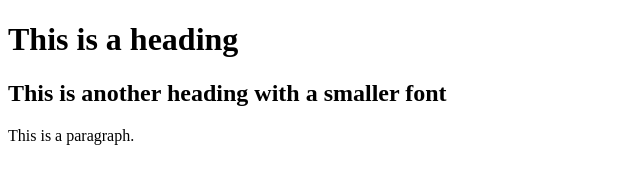
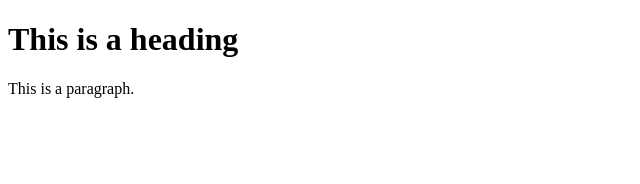
Before and after one commit to rapsurgy/gitrebase, a plain HTML site: page index.html in a window 1280 px wide. Shown: the whole page, without its empty margins (0-640 px from the left). Drawn offline with Linux system fonts and the light colour scheme.

Commit message:
Update index.html

```diff
--- a/index.html
+++ b/index.html
@@ -4,7 +4,7 @@
 <body>
 
 <h1>This is a heading</h1>
-<h2>This is another heading with a smaller font</h2>
+
 <p>This is a paragraph.</p>
 
 </body>
```
